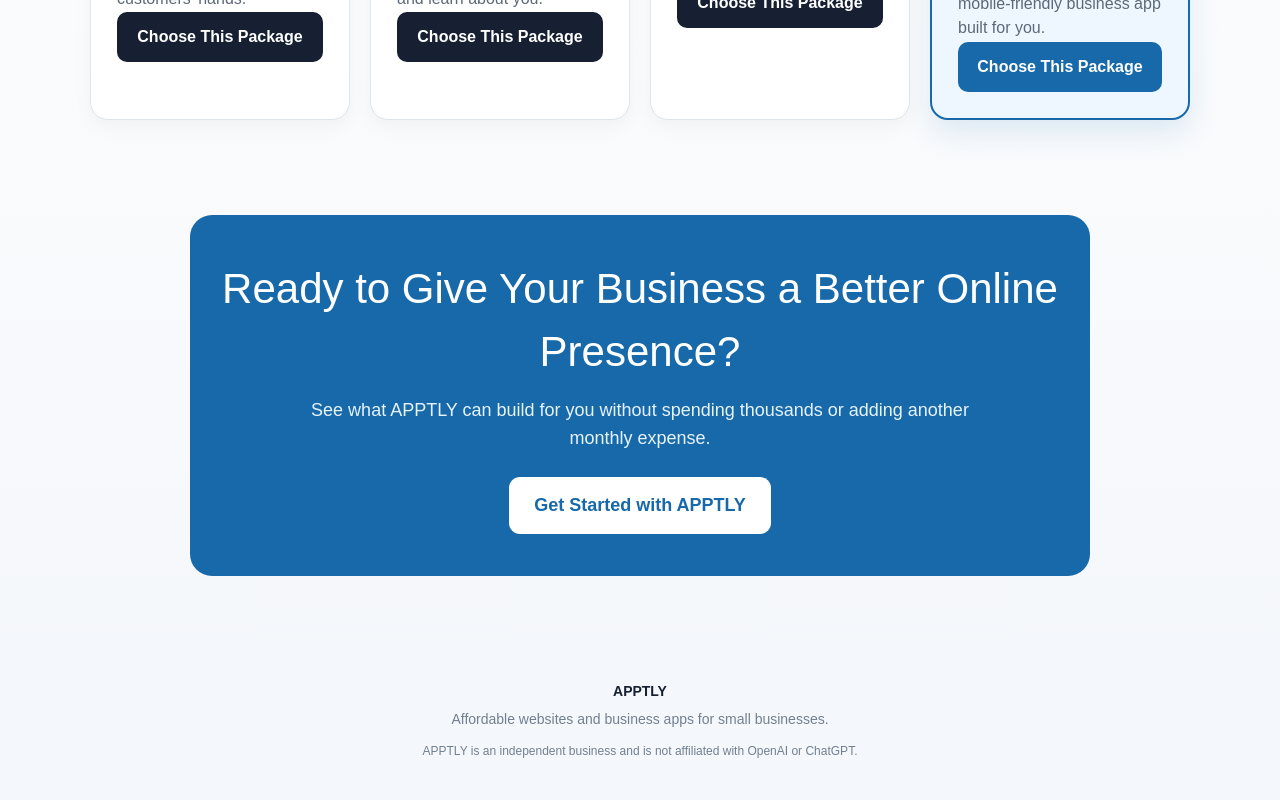
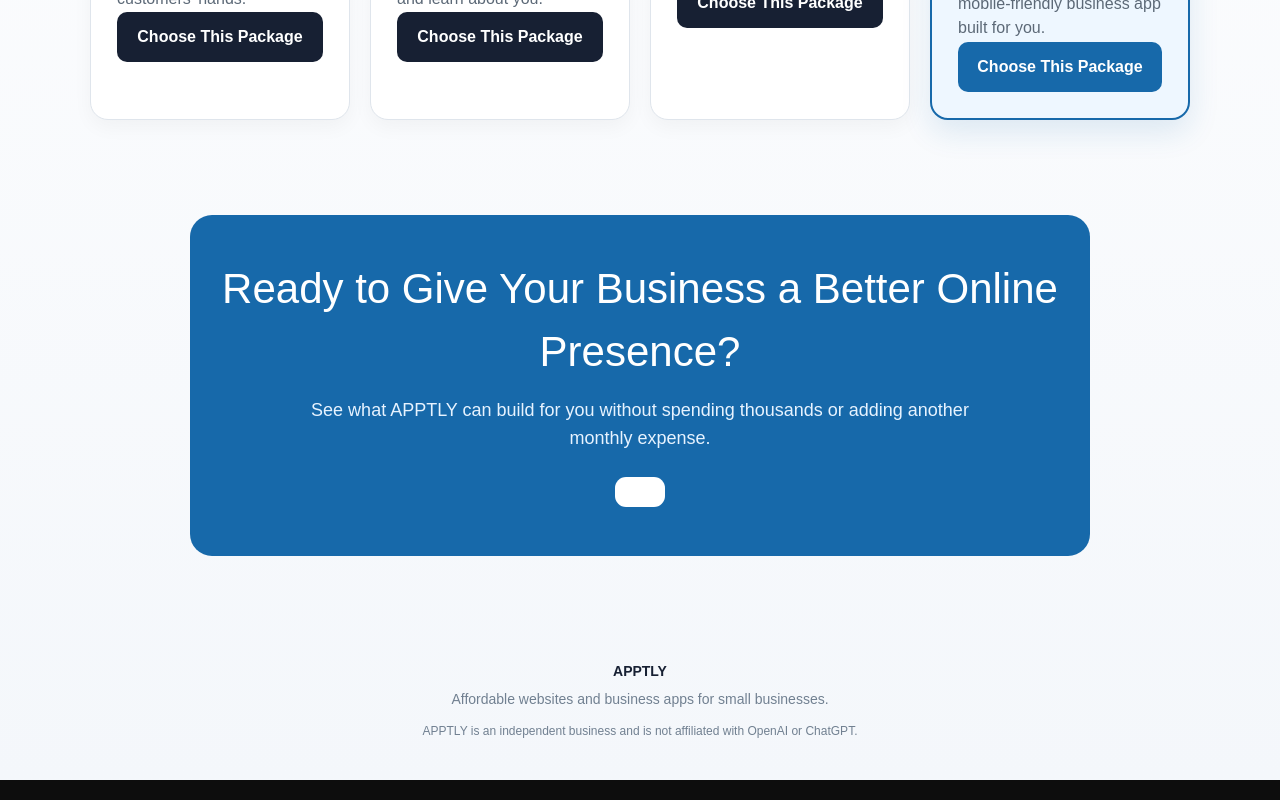
Before and after one commit to myapptly/apptly-website, a Next.js app: page /chatgpt in a window 1280 px wide. Shown: the part 1866-2666 px from the top of the page. Built offline with nearby package versions, Linux system fonts and the light colour scheme.

Commit message:
Delete Get Started section

```diff
--- a/app/chatgpt/page.tsx
+++ b/app/chatgpt/page.tsx
@@ -478,7 +478,7 @@ export default function ChatGPTLandingPage() {
               borderRadius: 11,
             }}
           >
-            Get Started with APPTLY
+
           </a>
         </div>
       </section>
```
